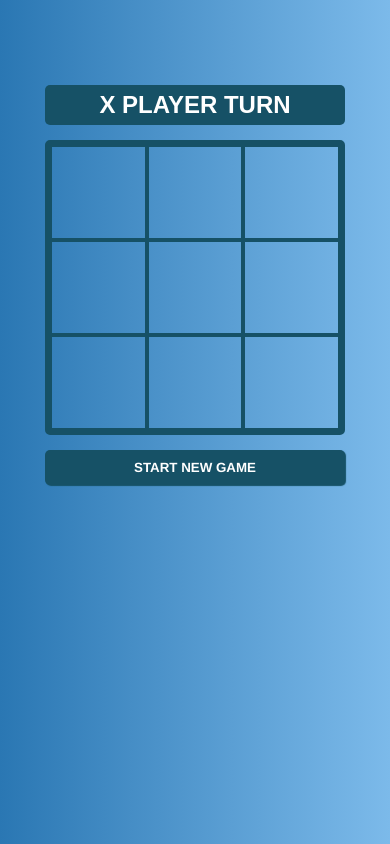
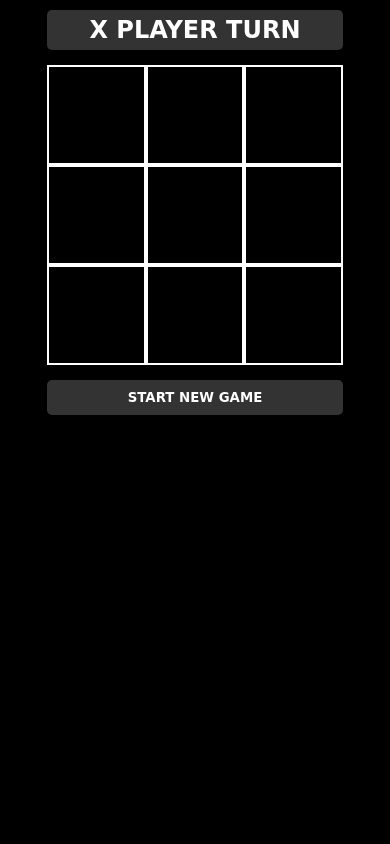
Before and after one commit to ericjmoliveira/tic-tac-toe, a plain HTML site: page index.html in a window 390 px wide. Drawn offline with Linux system fonts and the light colour scheme.

Commit message:
Few updates

```diff
--- a/index.html
+++ b/index.html
@@ -1,10 +1,10 @@
 <!DOCTYPE html>
 <html lang="en">
 	<head>
-    <meta charset="UTF-8">
-    <meta http-equiv="X-UA-Compatible" content="IE=edge">
-    <meta name="viewport" content="width=device-width, initial-scale=1.0">
-    <link rel="stylesheet" href="style.css">
+		<meta charset="UTF-8" />
+		<meta http-equiv="X-UA-Compatible" content="IE=edge" />
+		<meta name="viewport" content="width=device-width, initial-scale=1.0" />
+		<link rel="stylesheet" href="style.css" />
 		<title>Tic-Tac-Toe</title>
 	</head>
 	<body>
--- a/style.css
+++ b/style.css
@@ -2,12 +2,12 @@
 	box-sizing: border-box;
 	margin: 0;
 	padding: 0;
-    font-family: Helvetica, sans-serif;
+	font-family: cursive, sans-serif;
 	font-weight: bold;
 }
 
 body {
-    background: linear-gradient(to right, #2a77b3 0%, #7cbaea 100%);
+	background-color: #000;
 }
 
 .container {
@@ -27,13 +27,12 @@ body {
 	justify-content: center;
 	width: 300px;
 	height: 40px;
-    background-color: #165166;
-    color: #FFF;
+	background-color: #333;
+	color: #fff;
 	padding: 10px;
 	margin-bottom: 15px;
 	border: none;
 	border-radius: 5px;
-    font-family: Arial, Helvetica, sans-serif;
 	font-weight: bold;
 	font-size: 1.5rem;
 }
@@ -42,8 +41,6 @@ body {
 	display: grid;
 	width: 300px;
 	height: 300px;
-    border: 5px solid #165166;
-    border-radius: 5px;
 	grid-template-columns: 1fr 1fr 1fr;
 	grid-template-rows: 1fr 1fr 1fr;
 	font-family: cursive;
@@ -53,34 +50,53 @@ body {
 	display: flex;
 	align-items: center;
 	justify-content: center;
-    border: 2px solid #165166;
+	border: 2px solid #fff;
 	font-size: 4rem;
-    color: #FFF;
+	color: #fff;
 	cursor: pointer;
-    font-family: cursive;
 }
 
 .new-game-btn {
 	width: 300px;
-    background-color: #165166;
-    color: #FFF;
+	background-color: #333;
+	color: #fff;
 	padding: 10px;
 	margin-top: 15px;
 	border: none;
 	border-radius: 5px;
 	cursor: pointer;
-    box-shadow: 1px 1px 1px #165166;
-}
-
-.new-game-btn:hover {
-    background-color: #2a77b3;
 }
 
 .highlight-play {
-    background-color: #2a77b3;
+	background-color: #333;
+	color: #ddd;
 	transition: ease 0.5s;
 }
 
 .not-allowed:hover {
 	cursor: not-allowed;
 }
+
+@media screen and (max-width: 480px) {
+	.container {
+		width: 100vw;
+		height: auto;
+		margin: 0 auto;
+	}
+
+	.info-board {
+		width: 80%;
+	}
+
+	.gameboard {
+		width: 80%;
+	}
+
+	.playspace {
+		font-size: 2rem;
+	}
+
+	.new-game-btn {
+		width: 80%;
+	}
+}
```
Also changed, not shown: script.js (+17 -12 lines), 1 other file. Lines whose indentation alone changed are shown as unchanged.
